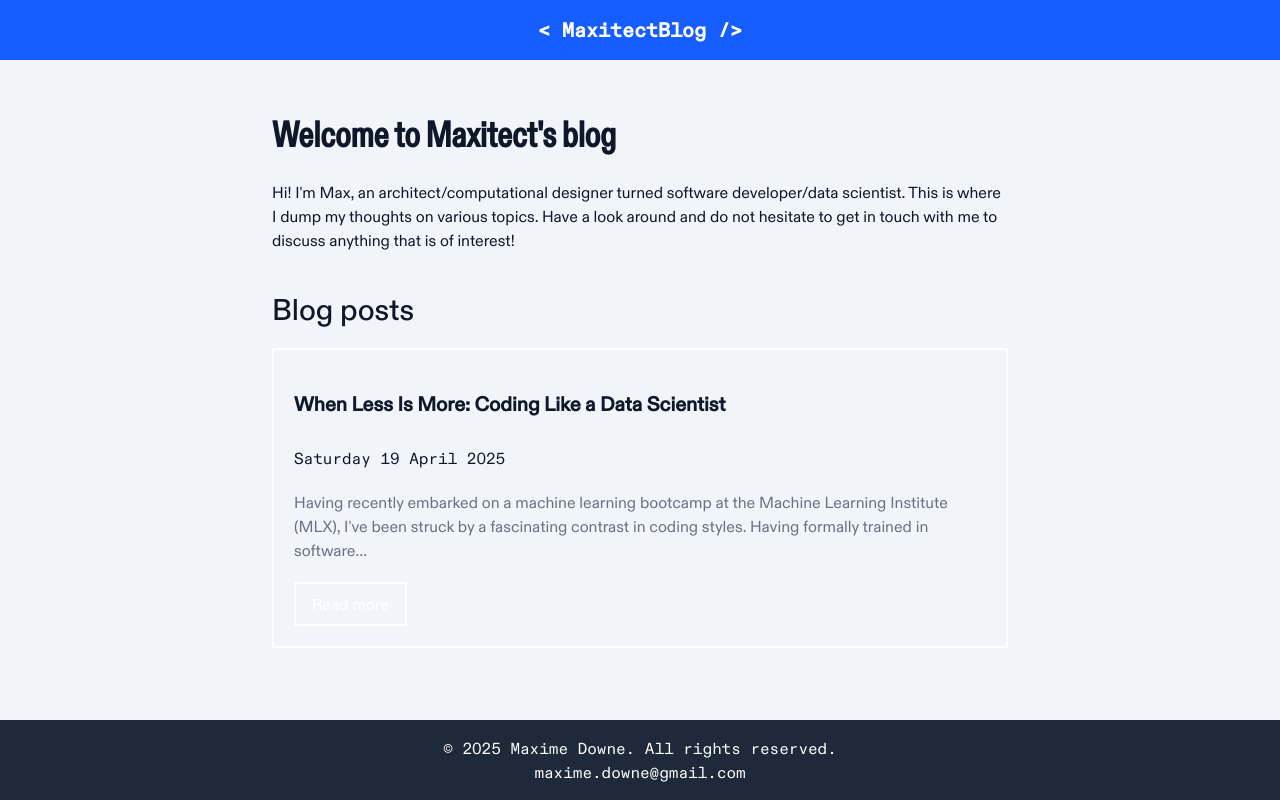
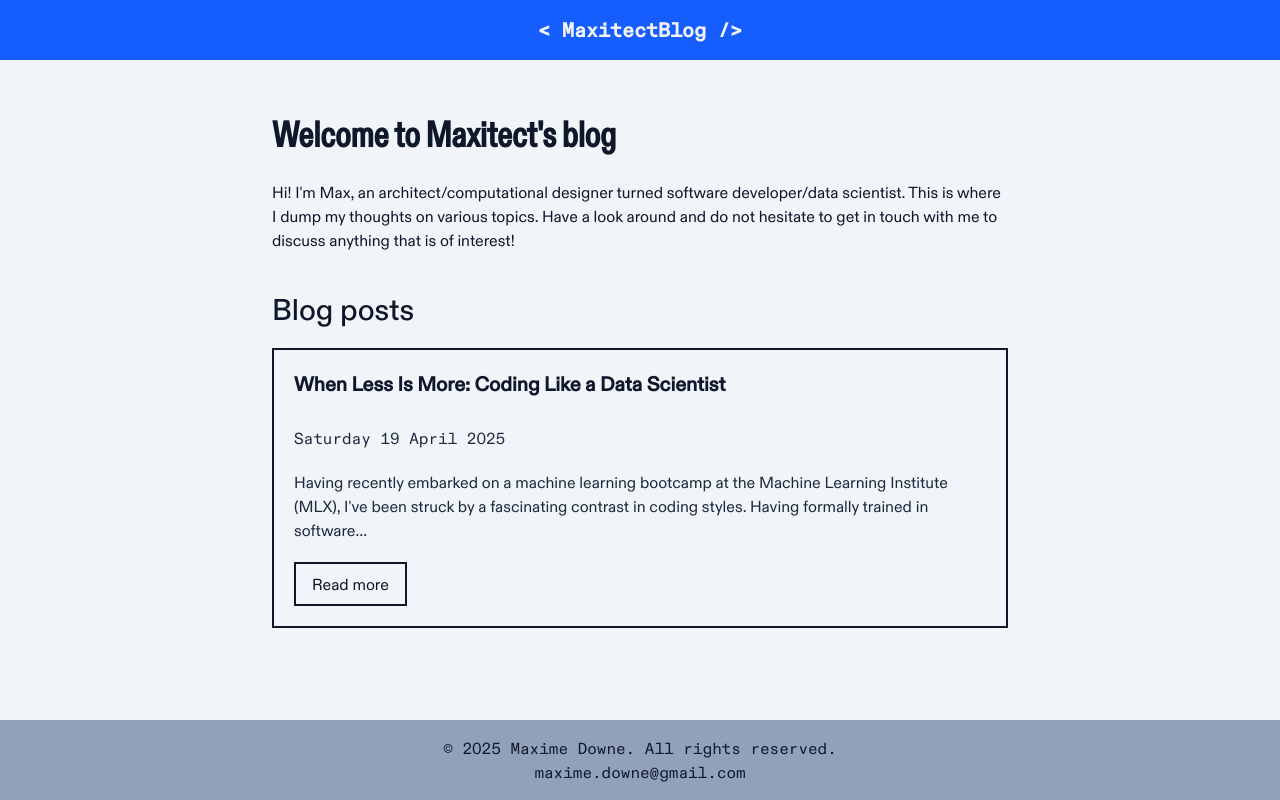
Before and after one commit to maxitect/blog, a Next.js app: page / in a window 1280 px wide. Built offline with nearby package versions, Linux system fonts and the light colour scheme.

Commit message:
style: update all ui components to access var colours for colour scheme management

```diff
--- a/src/components/Date.tsx
+++ b/src/components/Date.tsx
@@ -4,7 +4,7 @@ interface DateProps {
 
 export default function DateComponent({ date }: DateProps) {
   return (
-    <p className="text-lg font-mono-regular mb-8">
+    <p className="text-lg font-mono-regular mb-8 text-foreground-mid">
       {new Date(date).toLocaleDateString("en-UK", {
         weekday: "long",
         day: "numeric",
--- a/src/components/Footer.tsx
+++ b/src/components/Footer.tsx
@@ -3,12 +3,12 @@ import React from "react";
 
 const Footer: React.FC = () => {
   return (
-    <footer className="p-4 bg-gray-800 text-white text-center font-mono-regular flex flex-col">
+    <footer className="p-4 bg-background-mid text-foreground text-center font-mono-regular flex flex-col">
       <span>
         &copy; {new Date().getFullYear()} Maxime Downe. All rights reserved.
       </span>
       <Link
-        className="hover:text-blue-600"
+        className="hover:text-blue-600 hover:underline"
         href={"mailto:maxime.downe@gmail.com"}
       >
         maxime.downe@gmail.com
--- a/src/components/Header.tsx
+++ b/src/components/Header.tsx
@@ -1,14 +1,20 @@
+"use client";
+
 import Link from "next/link";
-import React from "react";
+import React, { useState } from "react";
 
 const Header: React.FC = () => {
+  const [isHovered, setIsHovered] = useState(false);
+
   return (
-    <header className="p-4 mb-10 bg-blue-600 text-white text-center">
+    <header className="p-4 mb-10 bg-blue-600 text-gray-100 text-center">
       <Link
         href="/"
-        className="text-white font-mono-medium text-xl font-bold hover:text-black"
+        className="font-mono-medium text-xl font-bold"
+        onMouseEnter={() => setIsHovered(true)}
+        onMouseLeave={() => setIsHovered(false)}
       >
-        {"< MaxitectBlog />"}
+        {isHovered ? "< ~ />" : "< MaxitectBlog />"}
       </Link>
     </header>
   );
--- a/src/components/PostItem.tsx
+++ b/src/components/PostItem.tsx
@@ -10,17 +10,22 @@ interface PostItemProps {
 
 export default function PostItem({ post }: PostItemProps) {
   return (
-    <article className="mb-6 p-5 border-2 border-white">
-      <h3 className="text-2xl font-bold mb-2 font-condensed-medium">
-        {post.title}
+    <article className="mb-6 p-5 border-2 border-foreground">
+      <h3 className="text-2xl font-bold mb-2 mt-0 !pt-0 font-condensed-medium">
+        <Link
+          href={`/posts/${post.slug}`}
+          className="hover:text-blue-600 hover:underline"
+        >
+          {post.title}
+        </Link>
       </h3>
       <Date date={post.date} />
-      <p className="text-base !text-gray-500 mb-4 line-clamp-3">
+      <p className="text-base !text-foreground-mid mb-4 line-clamp-3">
         {post.preview}
       </p>
       <Link
         href={`/posts/${post.slug}`}
-        className="inline-block border-2 border-white hover:bg-blue-600 text-white py-2 px-4 transition-colors"
+        className="inline-block border-2 border-foreground hover:bg-blue-600 py-2 px-4 transition-colors"
       >
         Read more
       </Link>
```
